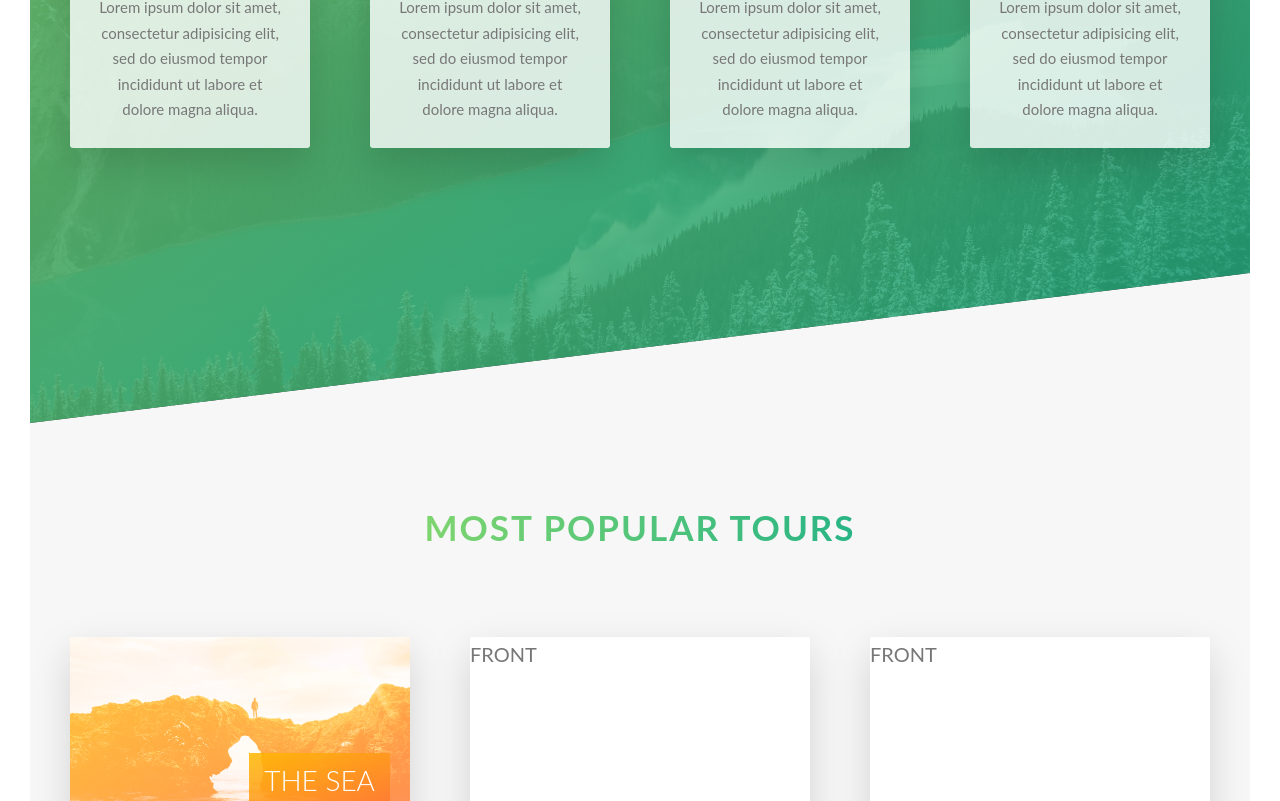
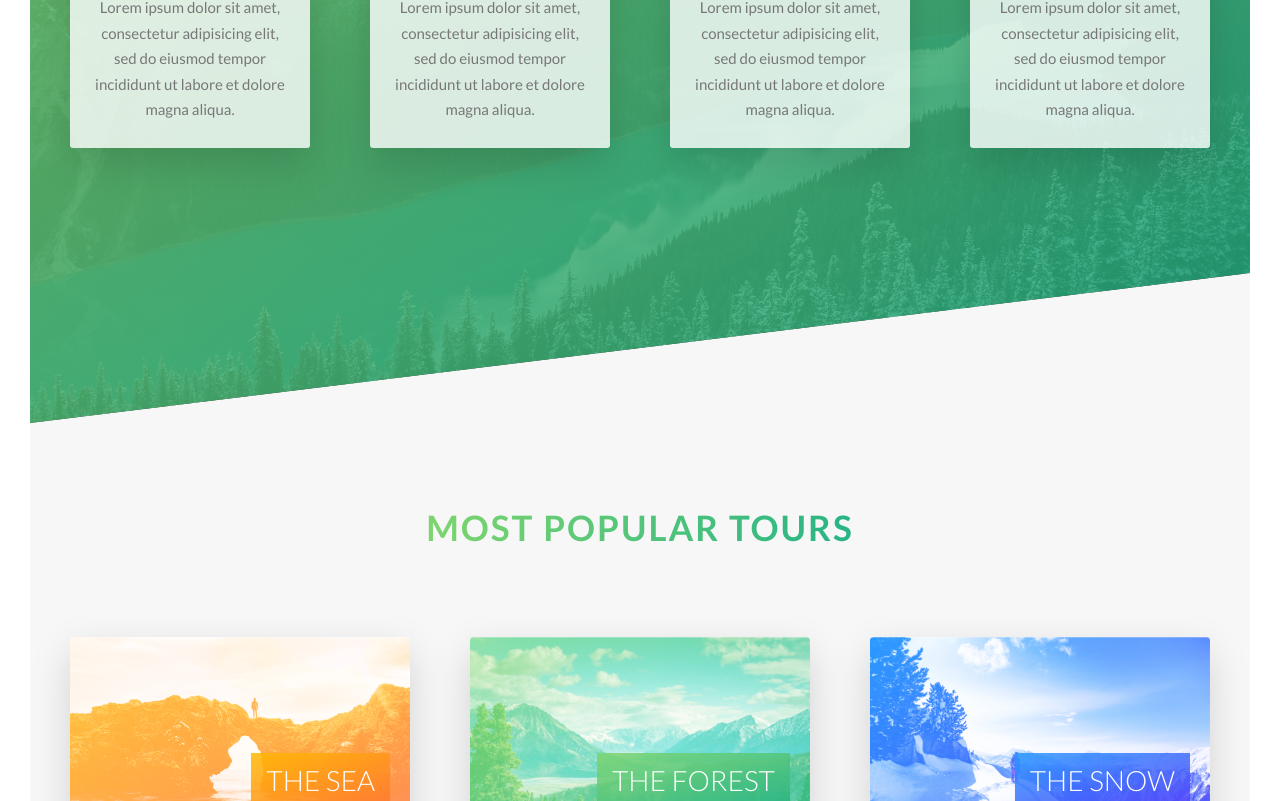
Before and after one commit to PiotrSroda/SASS_Natours_Project, a React (Create React App) app: page / in a window 1280 px wide. Shown: the part 1999-2800 px from the top of the page. Built offline with nearby package versions, Linux system fonts and the light colour scheme.

Commit message:
Added the remaining cards

```diff
--- a/src/App.js
+++ b/src/App.js
@@ -122,7 +122,7 @@ class App extends Component {
                       </h4>
                       <div className="card__details">
                         <ul>
-                          <li>3 day tours</li>
+                          <li>3 day tour</li>
                           <li>Up to 30 people</li>
                           <li>2 tour guides</li>
                           <li>Sleep in cozy hotels</li>
@@ -131,31 +131,82 @@ class App extends Component {
                       </div>
                     </div>
                     <div class="card__side card__side--back card__side--back-1">
-                      BACK
+                      <div class="card__cta">
+                          <div class="card__price-box">
+                              <p class="card__price-only">Only</p>
+                              <p class="card__price-value">$297</p>
+                          </div>
+                          <a href="" class="btn btn--white">Book now!</a>
+                      </div>
                     </div>
                   </div>
                 </div>
                 <div class='col-1-of-3'>
                   <div class="card">
                     <div class="card__side card__side--front">
-                      FRONT
+                      <div className="card__picture card__picture--2">
+                        &nbsp;
+                      </div>
+                      <h4 className="card__heading">
+                        <span className="card__heading-span card__heading-span--2">The Forest Hiker</span>
+                      </h4>
+                      <div className="card__details">
+                        <ul>
+                          <li>7 day tour</li>
+                          <li>Up to 40 people</li>
+                          <li>6 tour guides</li>
+                          <li>Sleep in provided tents</li>
+                          <li>Difficulty: medium</li>
+                        </ul>
+                      </div>
                     </div>
                     <div class="card__side card__side--back card__side--back-2">
-                      BACK
+                      <div class="card__cta">
+                          <div class="card__price-box">
+                              <p class="card__price-only">Only</p>
+                              <p class="card__price-value">$585</p>
+                          </div>
+                          <a href="" class="btn btn--white">Book now!</a>
+                      </div>
                     </div>
                   </div>
                 </div>
                 <div class='col-1-of-3'>
                   <div class="card">
                     <div class="card__side card__side--front">
-                      FRONT
+                      <div className="card__picture card__picture--3">
+                        &nbsp;
+                      </div>
+                      <h4 className="card__heading">
+                        <span className="card__heading-span card__heading-span--3">The Snow Adventurer</span>
+                      </h4>
+                      <div className="card__details">
+                        <ul>
+                          <li>5 day tour</li>
+                          <li>Up to 15 people</li>
+                          <li>3 tour guides</li>
+                          <li>Sleep in provided tents</li>
+                          <li>Difficulty: hard</li>
+                        </ul>
+                      </div>
                     </div>
                     <div class="card__side card__side--back card__side--back-3">
-                      BACK
+                      <div class="card__cta">
+                          <div class="card__price-box">
+                              <p class="card__price-only">Only</p>
+                              <p class="card__price-value">$767</p>
+                          </div>
+                          <a href="" class="btn btn--white">Book now!</a>
+                      </div>
                     </div>
                   </div>
                 </div>
               </div>
+
+              <div class='u-center-text u-margin-top-big'>
+                <a href="#" class="btn btn--green">Discover all tours</a>
+              </div>
+
             </section>
         </main>
 {/*
--- a/src/sass/base/_utilities.scss
+++ b/src/sass/base/_utilities.scss
@@ -3,3 +3,6 @@
 .u-margin-bottom-big {margin-bottom: 8rem;}
 .u-margin-bottom-medium {margin-bottom: 4rem;}
 .u-margin-bottom-small {margin-bottom: 1.5rem;}
+
+.u-margin-top-huge {margin-top: 10rem;}
+.u-margin-top-big {margin-top: 8rem;}
--- a/src/sass/components/_card.scss
+++ b/src/sass/components/_card.scss
@@ -54,17 +54,20 @@
     background-blend-mode: screen; // Blending color and image not working on IE and EDGE
     -webkit-clip-path:polygon(0 0, 100% 0,100% 85%, 0 100%);
     clip-path:polygon(0 0, 100% 0,100% 85%, 0 100%);
+    border-top-left-radius: 3px; // wee need to type this so the corners are rounded - in google the overflow does not work
+    border-top-right-radius: 3px;// wee need to type this so the corners are rounded - in google the overflow does not work
 
     &--1 {
       background-image: linear-gradient(to right bottom, $color-secondary-light, $color-secondary-dark),
-      url(../img/nat-5.jpg)
-
+      url(../img/nat-5.jpg);
     }
     &--2 {
-      background-image: url(../img/nat-5.jpg);
+      background-image: linear-gradient(to right bottom, $color-primary-light, $color-primary-dark),
+      url(../img/nat-6.jpg);
     }
     &--3 {
-      background-image: url(../img/nat-5.jpg);
+      background-image: linear-gradient(to right bottom, $color-tertiary-light, $color-tertiary-dark),
+      url(../img/nat-7.jpg);
     }
   }
 
@@ -89,6 +92,16 @@
       rgba($color-secondary-light, .85),
       rgba($color-secondary-dark, .85));
     }
+    &--2{
+      background-image: linear-gradient(to right bottom,
+      rgba($color-primary-light, .85),
+      rgba($color-primary-dark, .85));
+    }
+    &--3{
+      background-image: linear-gradient(to right bottom,
+      rgba($color-tertiary-light, .85),
+      rgba($color-tertiary-dark, .85));
+    }
   }
 
   &__details{
@@ -109,4 +122,28 @@
       }
     }
   }
+  //BACK SIDE STYLING
+  &__cta{
+    position: absolute;
+    top: 50%;
+    left: 50%;
+    transform: translate(-50%, -50%);
+    width: 90%; // so the button will not be so fat
+    text-align: center; // so the button (ie the text within) will be centered on the card
+  }
+  &__price-box {
+  text-align: center;
+  color: $color-white;
+  margin-bottom: 8rem;
+
+  }
+  &__price-only {
+    font-size: 1.4rem;
+    text-transform: uppercase;
+
+  }
+  &__price-value {
+    font-size: 6rem;
+    font-weight: 100;
+  }
 }
--- a/src/sass/pages/_home.scss
+++ b/src/sass/pages/_home.scss
@@ -23,6 +23,6 @@
 
 .section-tours {
   background-color: $color-grey-light-1;
-  padding: 25rem 0 50rem 0;
+  padding: 25rem 0 15rem 0; //top left bottom right
   margin-top: -10rem;
 }
--- a/src/sass/style.css
+++ b/src/sass/style.css
@@ -1,4 +1,5 @@
 @charset "UTF-8";
+@import 'https://fonts.googleapis.com/css?family=Lato:100,300,400,700,900';
 @keyframes moveInLeft {
   0% {
     opacity: 0;
@@ -114,6 +115,12 @@ body {
 .u-margin-bottom-small {
   margin-bottom: 1.5rem; }
 
+.u-margin-top-huge {
+  margin-top: 10rem; }
+
+.u-margin-top-big {
+  margin-top: 8rem; }
+
 .btn:link, .btn:visited {
   text-transform: uppercase;
   text-decoration: none;
@@ -148,6 +155,12 @@ body {
   color: #777; }
   .btn--white:after {
     background-color: #fff; }
+
+.btn--green {
+  background-color: #55c57a;
+  color: #fff; }
+  .btn--green:after {
+    background-color: #55c57a; }
 
 .btn::after {
   content: "";
@@ -227,13 +240,15 @@ body {
     height: 23rem;
     background-blend-mode: screen;
     -webkit-clip-path: polygon(0 0, 100% 0, 100% 85%, 0 100%);
-    clip-path: polygon(0 0, 100% 0, 100% 85%, 0 100%); }
+    clip-path: polygon(0 0, 100% 0, 100% 85%, 0 100%);
+    border-top-left-radius: 3px;
+    border-top-right-radius: 3px; }
     .card__picture--1 {
       background-image: linear-gradient(to right bottom, #ffb900, #ff7730), url(../img/nat-5.jpg); }
     .card__picture--2 {
-      background-image: url(../img/nat-5.jpg); }
+      background-image: linear-gradient(to right bottom, #7ed56f, #28b485), url(../img/nat-6.jpg); }
     .card__picture--3 {
-      background-image: url(../img/nat-5.jpg); }
+      background-image: linear-gradient(to right bottom, #2998ff, #5643fa), url(../img/nat-7.jpg); }
   .card__heading {
     font-size: 2.8rem;
     font-weight: 300;
@@ -250,6 +265,10 @@ body {
     box-decoration-break: clone; }
     .card__heading-span--1 {
       background-image: linear-gradient(to right bottom, rgba(255, 185, 0, 0.85), rgba(255, 119, 48, 0.85)); }
+    .card__heading-span--2 {
+      background-image: linear-gradient(to right bottom, rgba(126, 213, 111, 0.85), rgba(40, 180, 133, 0.85)); }
+    .card__heading-span--3 {
+      background-image: linear-gradient(to right bottom, rgba(41, 152, 255, 0.85), rgba(86, 67, 250, 0.85)); }
   .card__details {
     padding: 3rem; }
     .card__details ul {
@@ -262,6 +281,23 @@ body {
         padding: 1rem; }
         .card__details ul li:not(:last-child) {
           border-bottom: 1px solid #eee; }
+  .card__cta {
+    position: absolute;
+    top: 50%;
+    left: 50%;
+    transform: translate(-50%, -50%);
+    width: 90%;
+    text-align: center; }
+  .card__price-box {
+    text-align: center;
+    color: #fff;
+    margin-bottom: 8rem; }
+  .card__price-only {
+    font-size: 1.4rem;
+    text-transform: uppercase; }
+  .card__price-value {
+    font-size: 6rem;
+    font-weight: 100; }
 
 .composition {
   position: relative; }
@@ -379,5 +415,5 @@ body {
 
 .section-tours {
   background-color: #f7f7f7;
-  padding: 25rem 0 50rem 0;
+  padding: 25rem 0 15rem 0;
   margin-top: -10rem; }
--- a/src/sass/style.scss
+++ b/src/sass/style.scss
@@ -16,3 +16,5 @@
 @import"layout/header";
 
 @import"pages/home";
+
+@import 'https://fonts.googleapis.com/css?family=Lato:100,300,400,700,900'; // Importing the necessary font ( LATO)
```
Also changed, not shown: src/sass/components/_button.scss (+9 -0 lines).
